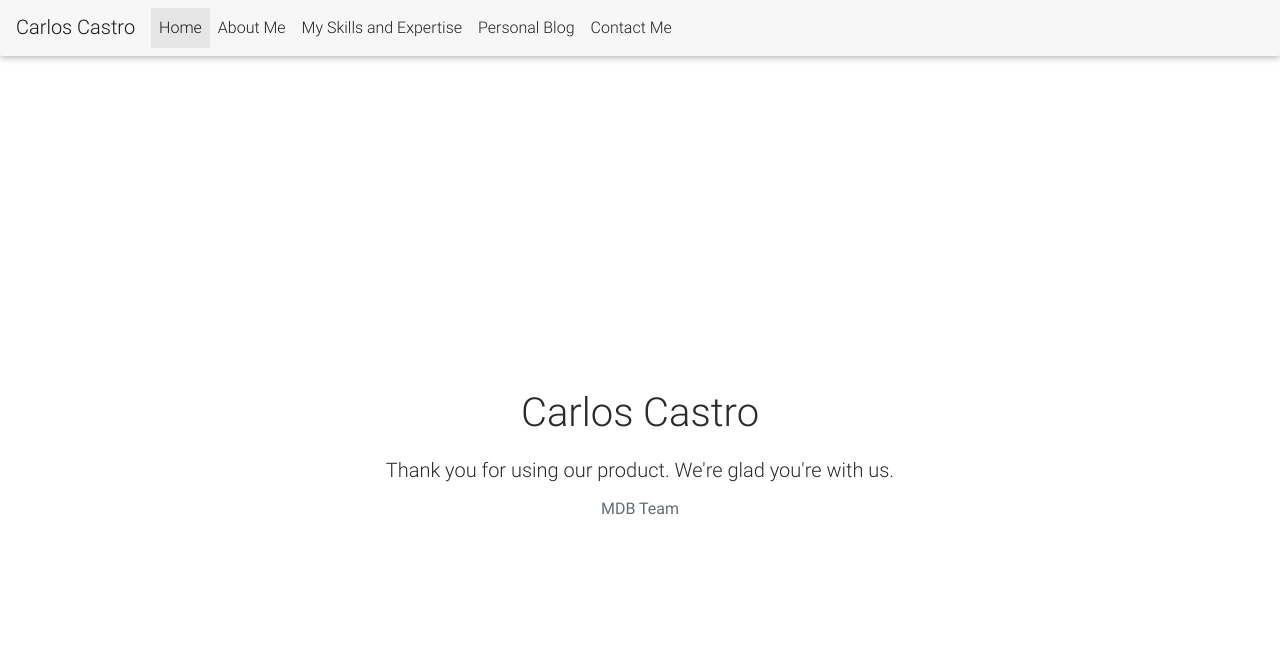
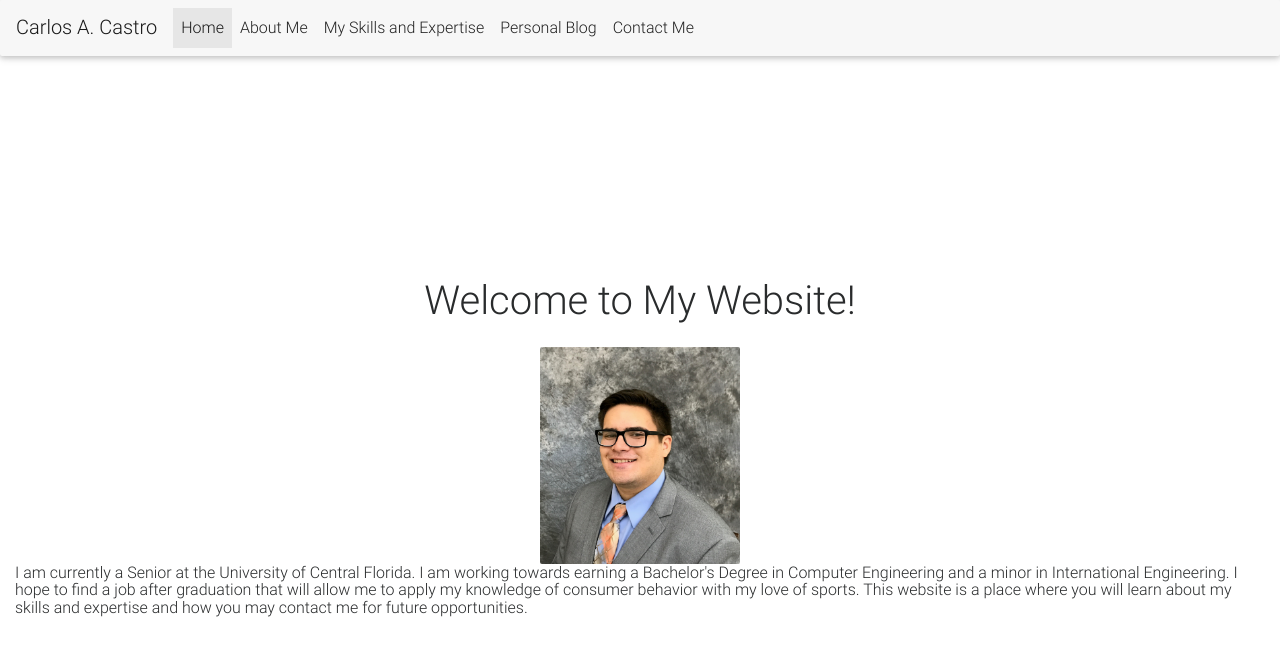
Before and after one commit to uknomecarlos/uknomecarlos.github.io, a plain HTML site: page index.html in a window 1280 px wide. Drawn offline with Linux system fonts and the light colour scheme.

Commit message:
added headhsot and included some text for home page

```diff
--- a/index.html
+++ b/index.html
@@ -5,7 +5,7 @@
     <meta charset="utf-8">
     <meta name="viewport" content="width=device-width, initial-scale=1, shrink-to-fit=no">
     <meta http-equiv="x-ua-compatible" content="ie=edge">
-    <title>Carlos Castro</title>
+    <title>Carlos A. Castro</title>
     <!-- Font Awesome -->
     <link rel="stylesheet" href="https://maxcdn.bootstrapcdn.com/font-awesome/4.6.0/css/font-awesome.min.css">
     <!-- Bootstrap core CSS -->
@@ -23,7 +23,7 @@
 	  <button class="navbar-toggler navbar-toggler-right" type="button" data-toggle="collapse" data-target="#navbarNav" aria-controls="navbarNav" aria-expanded="false" aria-label="Toggle navigation">
 		<span class="navbar-toggler-icon"></span>
 	  </button>
-	  <a class="navbar-brand" href="#">Carlos Castro</a>
+	  <a class="navbar-brand" href="#">Carlos A. Castro</a>
 	  <div class="collapse navbar-collapse" id="navbarNav">
 		<ul class="navbar-nav">
 		  <li class="nav-item active">
@@ -45,15 +45,22 @@
 	  </div>
 	</nav>
 
-    <div style="height: 100vh">
+    <div class="container-fluid" style="height: 100vh">
         <div class="flex-center flex-column">
-            <h1 class="animated fadeIn mb-2">Carlos Castro</h1>
 
-            <h5 class="animated fadeIn mb-1">Thank you for using our product. We're glad you're with us.</h5>
+            <h1 class="animated fadeIn mb-2">Welcome to My Website!</h1>
 
-            <p class="animated fadeIn text-muted">MDB Team</p>
+
+            <div class="text-center">
+                <img src="/img/Professional%20Headshot.jpg" class="img-fluid"
+                    alt="img-thumbnail" height="200" width="200">
+            </div>
+
+            <h6 class="animated fadeIn mb-1">I am currently a Senior at the University of Central Florida. I am working towards earning a Bachelor's Degree in Computer Engineering and a minor in International Engineering. I hope to find a job after graduation that will allow me to apply my knowledge of consumer behavior with my love of sports. This website is a place where you will learn about my skills and expertise and how you may contact me for future opportunities.  </h6>
+
         </div>
     </div>
+
     <!-- /Start your project here-->
 
     <!-- SCRIPTS -->
```
Also changed, not shown: img/Professional Headshot.jpg (added).
